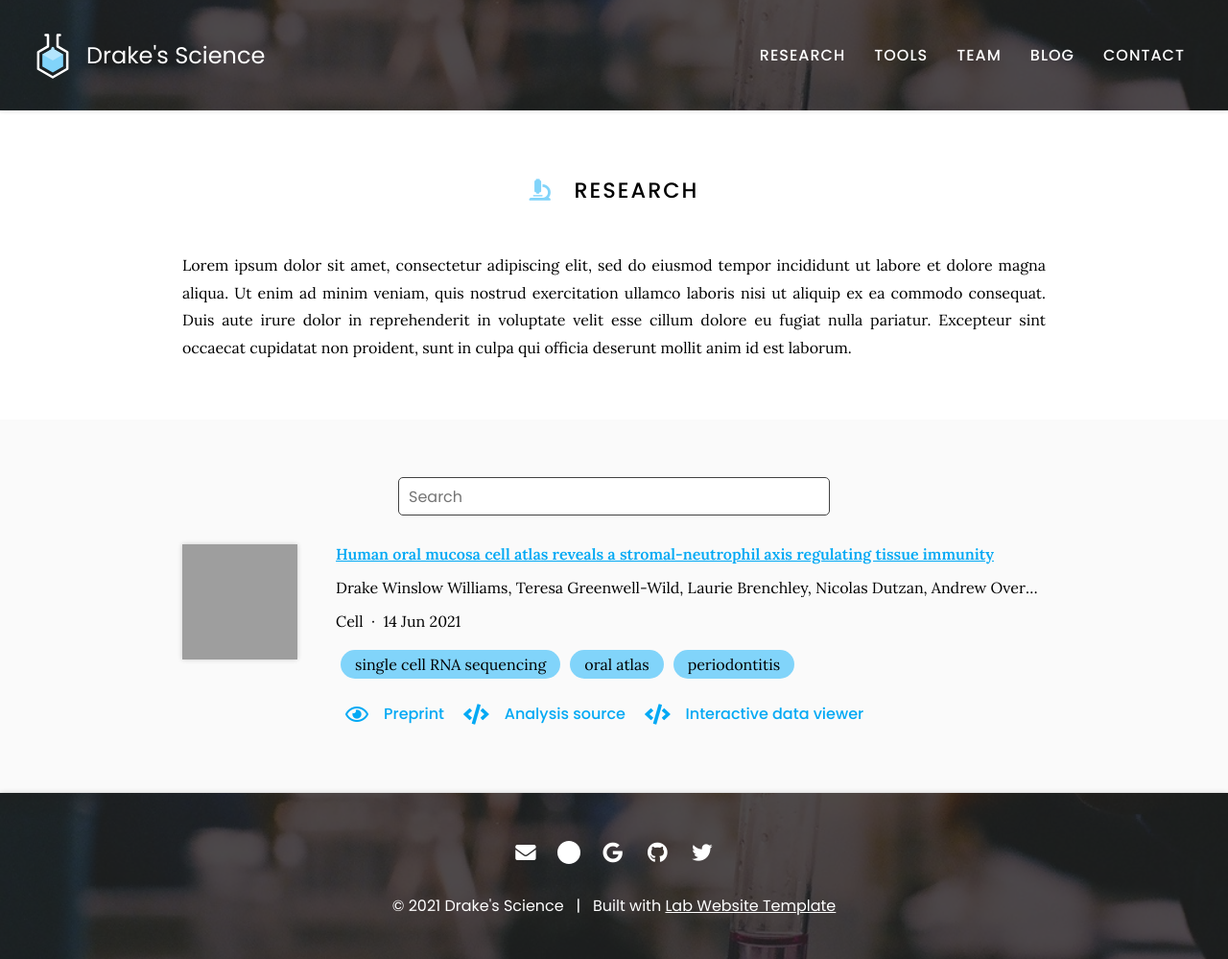
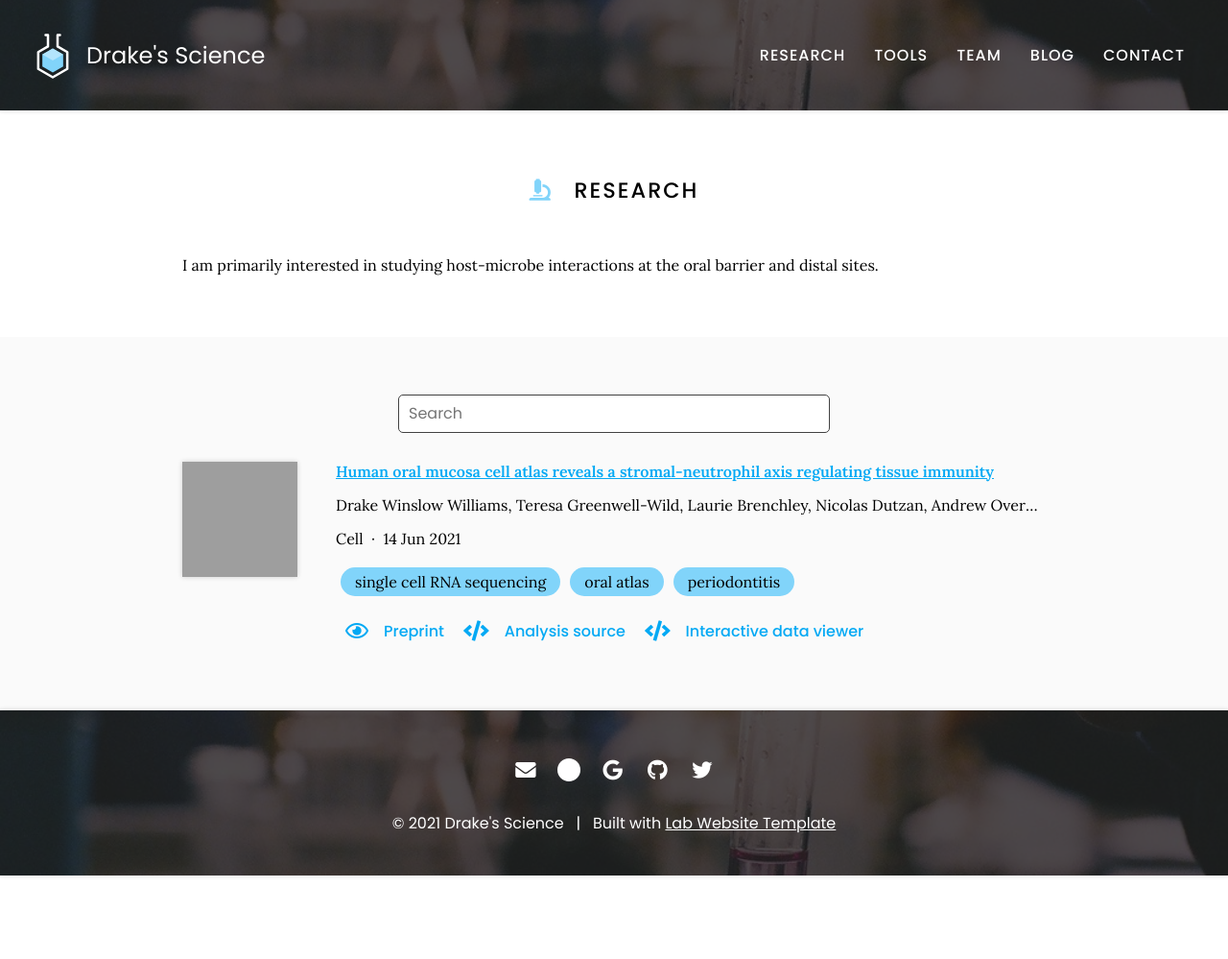
Before and after one commit to williamsdrake/williamsdrake.github.io, a Jekyll site: the page built from research/index.md, in a window 1280 px wide. Shown: the whole page at 96% size. Built offline with Jekyll 4.4.1, drawn with Linux system fonts in a browser that asks for light colours; nearby versions of some CDN libraries; after the commit the page ends 912 px from its top, so only the background shows below that; grey boxes are pictures that could not be loaded.

Commit message:
Update index.md

```diff
--- a/research/index.md
+++ b/research/index.md
@@ -7,10 +7,7 @@ nav:
 
 # <i class="fas fa-microscope"></i>Research
 
-Lorem ipsum dolor sit amet, consectetur adipiscing elit, sed do eiusmod tempor incididunt ut labore et dolore magna aliqua.
-Ut enim ad minim veniam, quis nostrud exercitation ullamco laboris nisi ut aliquip ex ea commodo consequat.
-Duis aute irure dolor in reprehenderit in voluptate velit esse cillum dolore eu fugiat nulla pariatur.
-Excepteur sint occaecat cupidatat non proident, sunt in culpa qui officia deserunt mollit anim id est laborum.
+I am primarily interested in studying host-microbe interactions at the oral barrier and distal sites.
 
 {% include section.html %}
 
```
